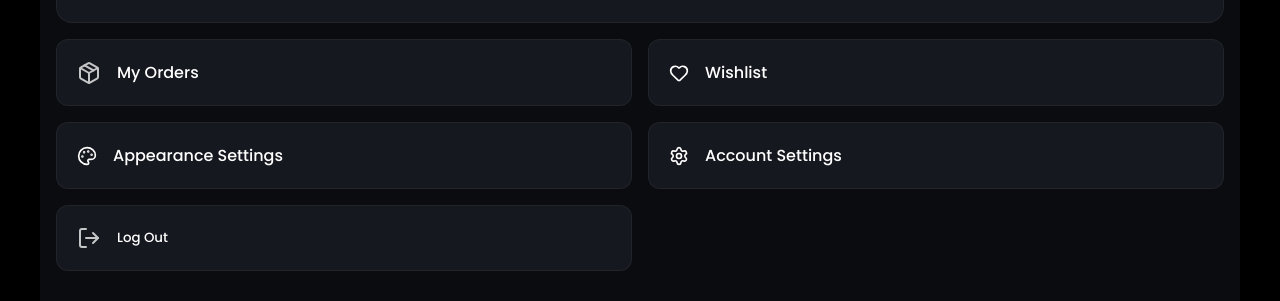
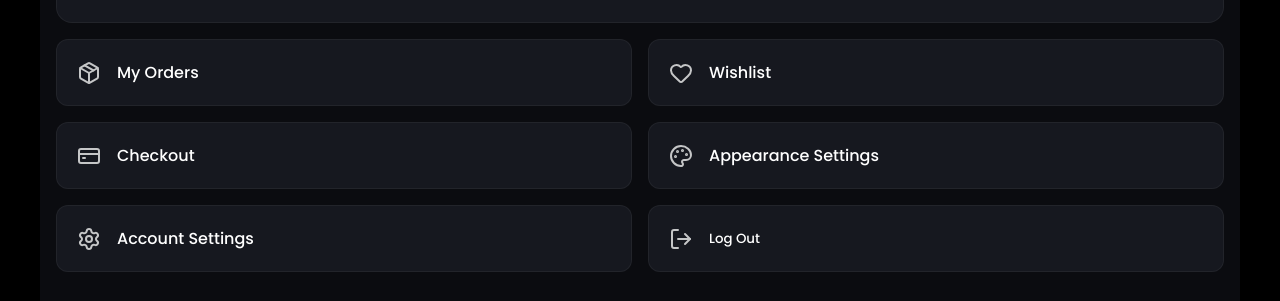
Before and after one commit to Prevail240/Smartwear-ecommerce, a Next.js app: page /account in a window 1280 px wide. Shown: the part 236-537 px from the top of the page. Built offline with nearby package versions, Linux system fonts and the light colour scheme; no server answers.

Commit message:
Restore checkout button on account page

```diff
--- a/src/app/account/page.tsx
+++ b/src/app/account/page.tsx
@@ -187,15 +187,19 @@ export default function AccountPage() {
           <span>My Orders</span>
         </Link>
         <Link href="/wishlist" className={styles.menuItem}>
-          <Heart size={20} className={styles.menuIcon} />
+          <Heart size={24} className={styles.icon} />
           <span>Wishlist</span>
         </Link>
+        <Link href="/account/checkout" className={styles.menuItem}>
+          <CreditCard size={24} className={styles.icon} />
+          <span>Checkout</span>
+        </Link>
         <Link href="/account/appearance" className={styles.menuItem}>
-          <Palette size={20} className={styles.menuIcon} />
+          <Palette size={24} className={styles.icon} />
           <span>Appearance Settings</span>
         </Link>
         <Link href="/account" className={styles.menuItem}>
-          <Settings size={20} className={styles.menuIcon} />
+          <Settings size={24} className={styles.icon} />
           <span>Account Settings</span>
         </Link>
         <button className={styles.menuItem} onClick={handleLogout}>
```
